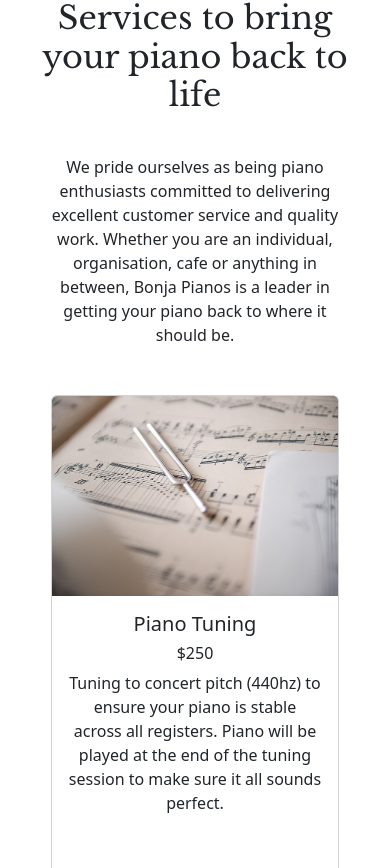
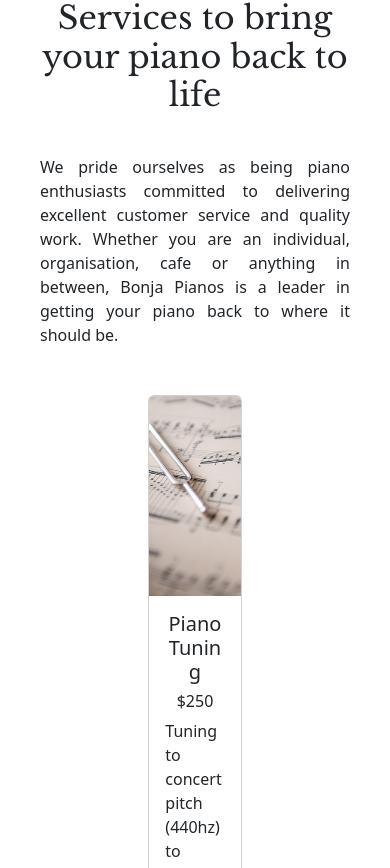
Before and after one commit to equader/bonja-pianos, a React (Create React App) app: page / in a window 390 px wide. Shown: the part 2956-3824 px from the top of the page. Built offline with nearby package versions, Linux system fonts and the light colour scheme; a web font is replaced by a local one.

Commit message:
fix to 1024 styling

```diff
--- a/public/styles.css
+++ b/public/styles.css
@@ -160,7 +160,7 @@ h1 {
 .about img {
 max-width: 25%;
 max-height: 25%;
-    border-radius: 10px;
+border-radius: 10px;
 }
 
 .aboutContent {
@@ -187,7 +187,7 @@ max-height: 25%;
   gap: 32px;
 }
 
-.contactPanel h1, .contactPanel p {
+.contactPanel h1{
   text-align: center;
 }
 
@@ -323,6 +323,10 @@ font-weight: bold;
   gap: 32px;
 }
 
+.servicesPanel p{
+  text-align: justify;
+}
+
 .services-row {
   display: flex;
   gap: 32px;
@@ -362,6 +366,10 @@ font-weight: bold;
 
 .button-container {
   margin-top: auto;
+}
+
+.contactPanel p{
+  text-align: justify;
 }
 
 .reviews {
@@ -418,6 +426,23 @@ font-weight: bold;
     .logo {
       height: 3.5rem;
       width: 3.5rem;
+    }
+
+    .services-row{
+      display: flex;
+      flex-wrap: wrap;
+    }
+
+    .card{
+      flex: 1; /* Or you could use width: 33.333%; for three cards */
+      max-width: calc(100% / 3 - 10px); /* Adjust the 10px to account for any margin or padding */
+      box-sizing: border-box; /* Include padding and borders in the element's total width and height */
+    }
+
+
+    .about img {
+      max-height: 50%;
+      max-width: 50%;
     }
 
     .footer {
```
